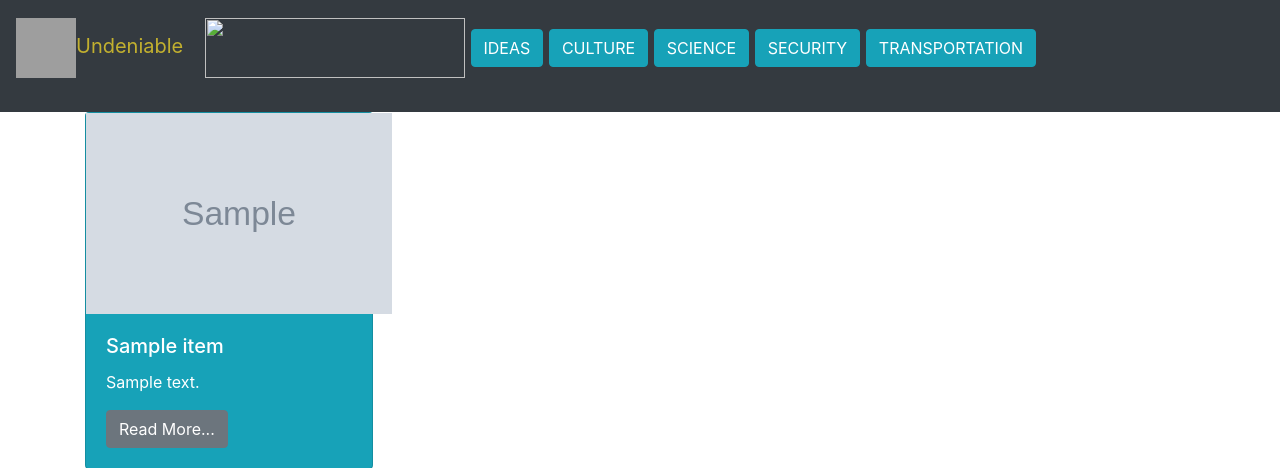
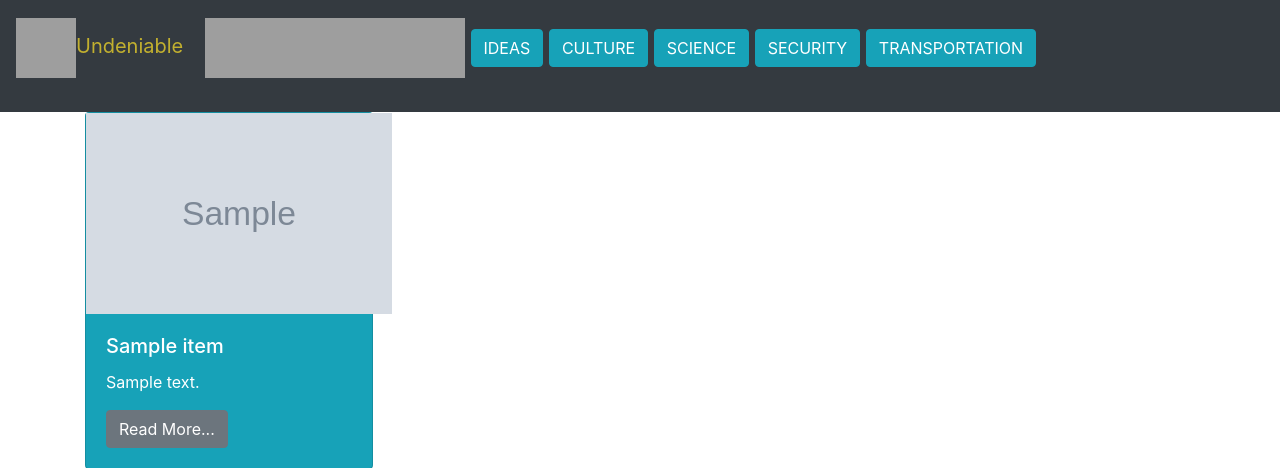
Before and after one commit to omctee/uwrssreader, a Django app: template rss/templates/rss/reader.html in a window 1280 px wide. Shown: the top 468 px of the page. Run offline with Django 3.2, Linux system fonts and the light colour scheme; the template is opened without the code that fills it: most values are stand-ins (such as "Sample title", 1, 10 or a date in 2020); grey boxes marked "Sample" are stand-in pictures; some libraries are stand-ins or nearby versions; grey boxes are pictures that could not be loaded.

Commit message:
rn wired

```diff
--- a/rss/templates/rss/base.html
+++ b/rss/templates/rss/base.html
@@ -49,7 +49,7 @@
             <a class="navbar-brand text-center" href="https://undeniablewoman.com/" class="custom-logo-link" rel="home"><img width="60" height="60" src="https://undeniablewoman.com/wp-content/uploads/2016/11/UW_logo1transparent-e1467654995633.png" class="custom-logo" alt=""><span class="f1">Undeniable </span></a>
 
             <a href="https://www.wired.com/">
-            <img src=""http://counidos.epizy.com/wp-content/uploads/2020/03/wired_yyy.png width="260" height="60">
+            <img src="http://counidos.epizy.com/wp-content/uploads/2020/03/wired_yyy.png" width="260" height="60">
             </a>
             <a class="btn btn-info" href="https://www.wired.com/category/ideas/" role="button">IDEAS  </a>
 
```
